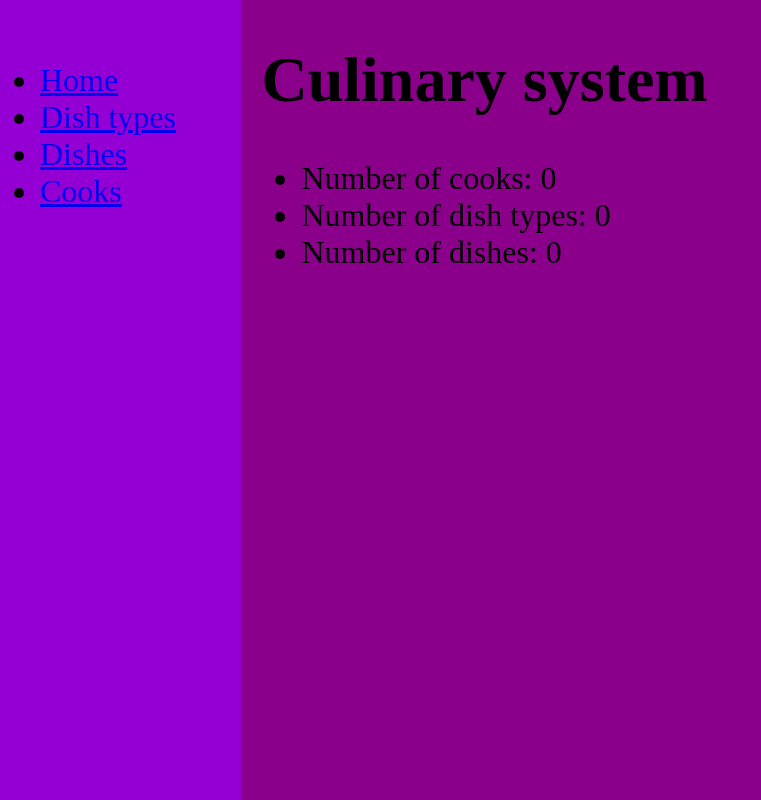
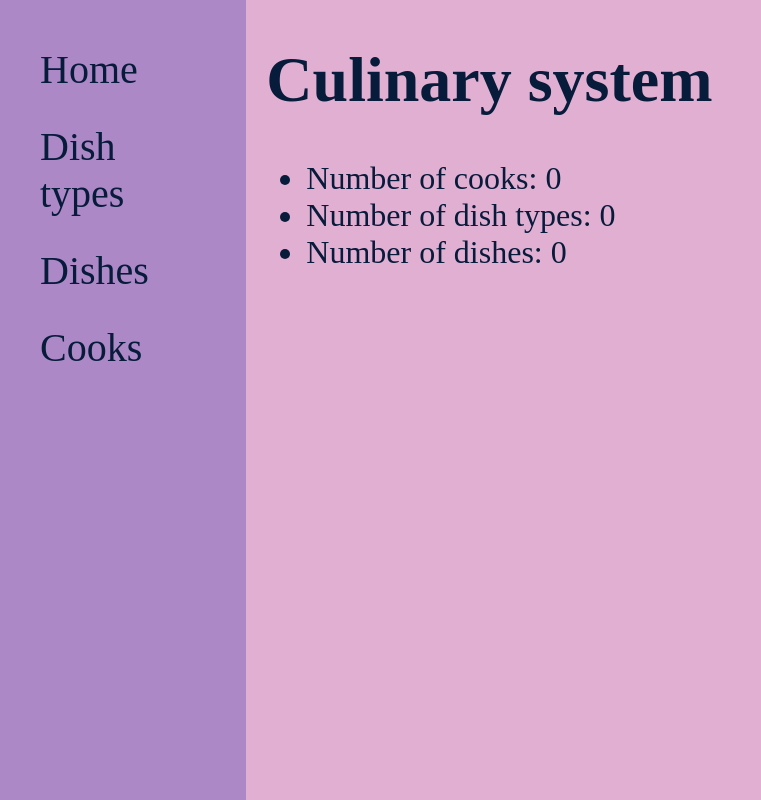
Before and after one commit to sachavskyi/culinary-system, a Django app: page / in a window 1280 px wide. Shown: the whole page, without its empty margins (0-761 px from the left). Run offline with Django 5.2, Linux system fonts and the light colour scheme; data that the repository does not hold is empty.

Commit message:
style: update styles

```diff
--- a/static/css/styles.css
+++ b/static/css/styles.css
@@ -1,21 +1,30 @@
-html, body {
+body {
     min-height: 100vh;
     margin: 0;
     display: flex;
-    background-color: black;
 }
 
 .content {
-    background-color: darkmagenta;
+    background-color: #E1AFD1;
+    color: #071b3b;
+    width: 100%;
+    padding-left: 20px;
     font-size: 2rem;
-    width: 80vw;
-    padding-left: 20px;
 }
 
 .sidebar {
-    background-color: darkviolet;
-    font-size: 2rem;
-    width: 17.3vw;
-    padding-right: 20px;
+    background-color: #AD88C6;
+    padding-right: 80px;
     padding-top: 30px;
 }
+
+.sidebar-link{
+    color: #071b3b;
+    font-size: 2.5rem;
+    text-decoration: none;
+}
+
+.sidebar-list{
+    padding-bottom: 30px;
+    list-style: none;
+}
--- a/templates/includes/sidebar.html
+++ b/templates/includes/sidebar.html
@@ -1,8 +1,16 @@
 {% block sidebar %}
 <ul>
-  <li><a href={% url "kitchen:index" %}>Home</a></li>
-  <li><a href={% url "kitchen:dish-type-list" %}>Dish types</a></li>
-  <li><a href={% url "kitchen:dish-list" %}>Dishes</a></li>
-  <li><a href={% url "kitchen:cook-list" %}>Cooks</a></li>
+  <li class="sidebar-list">
+    <a class="sidebar-link" href={% url "kitchen:index" %}>Home</a>
+  </li>
+  <li class="sidebar-list">
+    <a class="sidebar-link" href={% url "kitchen:dish-type-list" %}>Dish types</a>
+  </li>
+  <li class="sidebar-list">
+    <a class="sidebar-link" href={% url "kitchen:dish-list" %}>Dishes</a>
+  </li>
+  <li class="sidebar-list">
+    <a class="sidebar-link" href={% url "kitchen:cook-list" %}>Cooks</a>
+  </li>
 </ul>
 {% endblock %}
```
